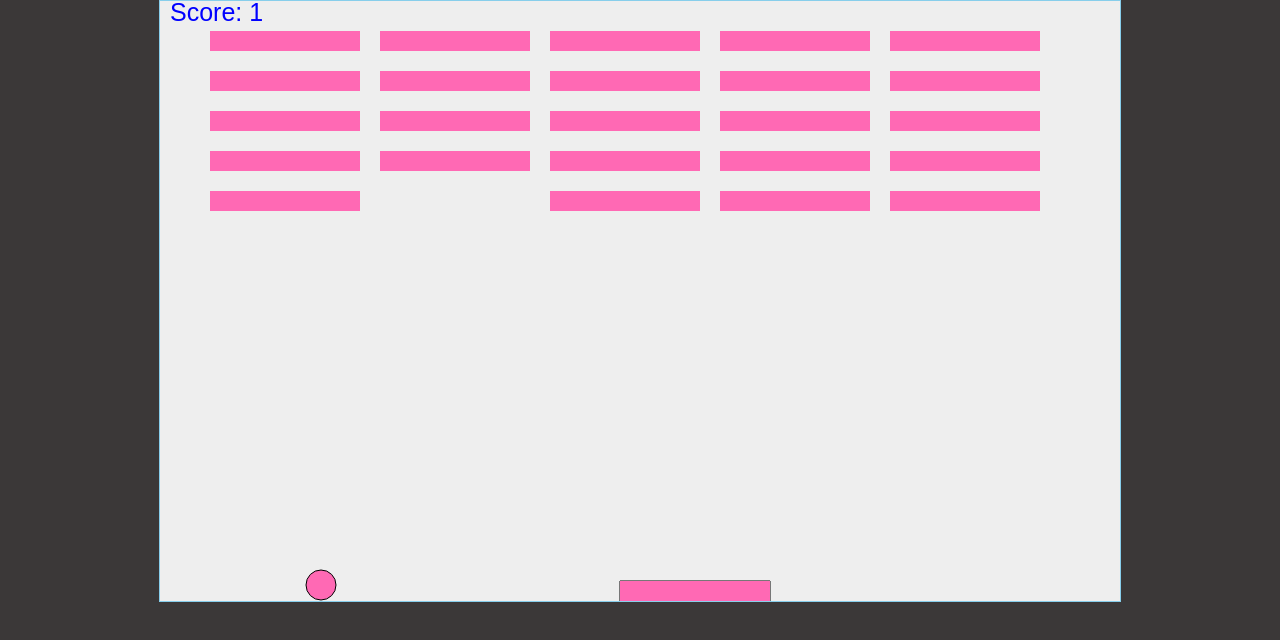
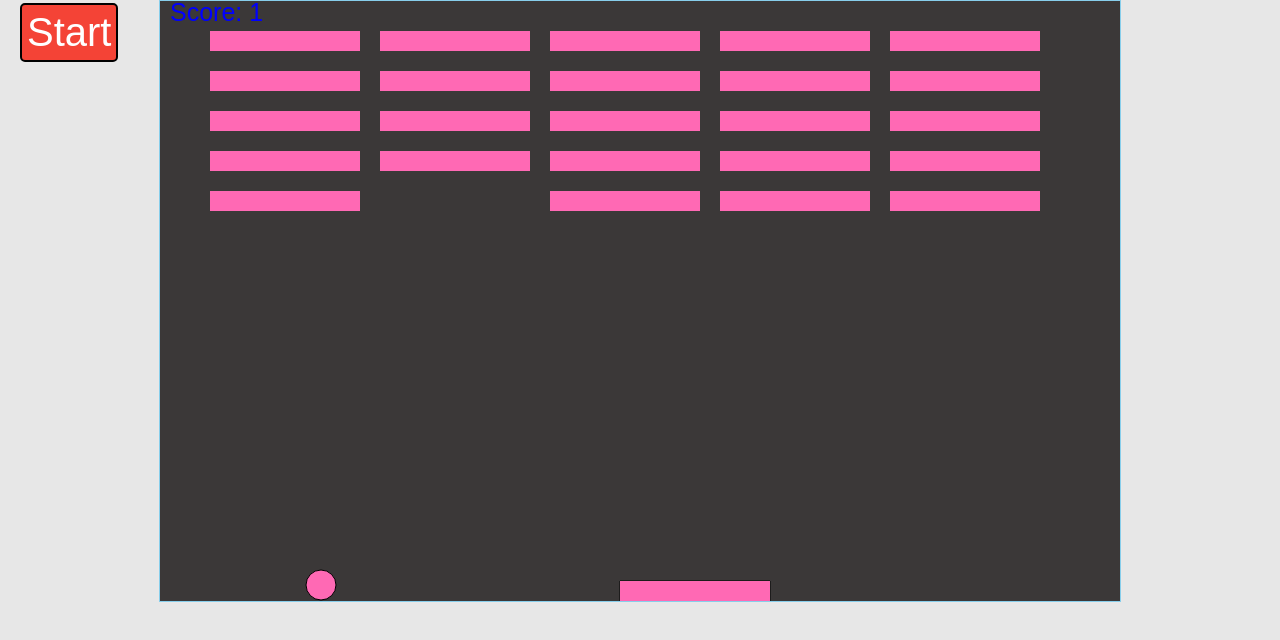
Before and after one commit to krsourav/Javascript-project, a plain HTML site: page index.html in a window 1280 px wide. Drawn offline with Linux system fonts and the light colour scheme.

Commit message:
Update index.html
final chenges

```diff
--- a/index.html
+++ b/index.html
@@ -1,26 +1,47 @@
 <html>
+
 <head>
     <title>Breakout</title>
     <style>
-        body{
-            background-color: rgb(59, 56, 56);
+        body {
+            background-color: #e7e7e7;
         }
-            *{
+
+        * {
             margin: 0;
             padding: 0;
         }
-            canvas{
 
-                background-color: #eee;
+        canvas {
+
+            background-color: rgb(59, 56, 56);
             display: block;
             margin: 0 auto;
             border: 1px solid skyblue;
         }
+
+        button {
+            font-size: 40px;
+            color: white;
+            border: 2px solid black;
+            position: fixed;
+            background-color: #f44336;
+            padding: 5px;
+            border-radius: 5px;
+            margin: 3px;
+            margin-left: 20px;
+        }
+
+        button:hover {
+            cursor: pointer;
+        }
     </style>
 </head>
+
 <body>
-
-        </span> <canvas id="canvas1" width="960" height="600"></canvas>
+    <button onclick="toggleInterval()">Start</button>
+    <canvas id="canvas1" width="960" height="600"></canvas>
     <script src="breakout.js"></script>
 </body>
+
 </html>
```
Lines whose indentation alone changed are shown as unchanged.
